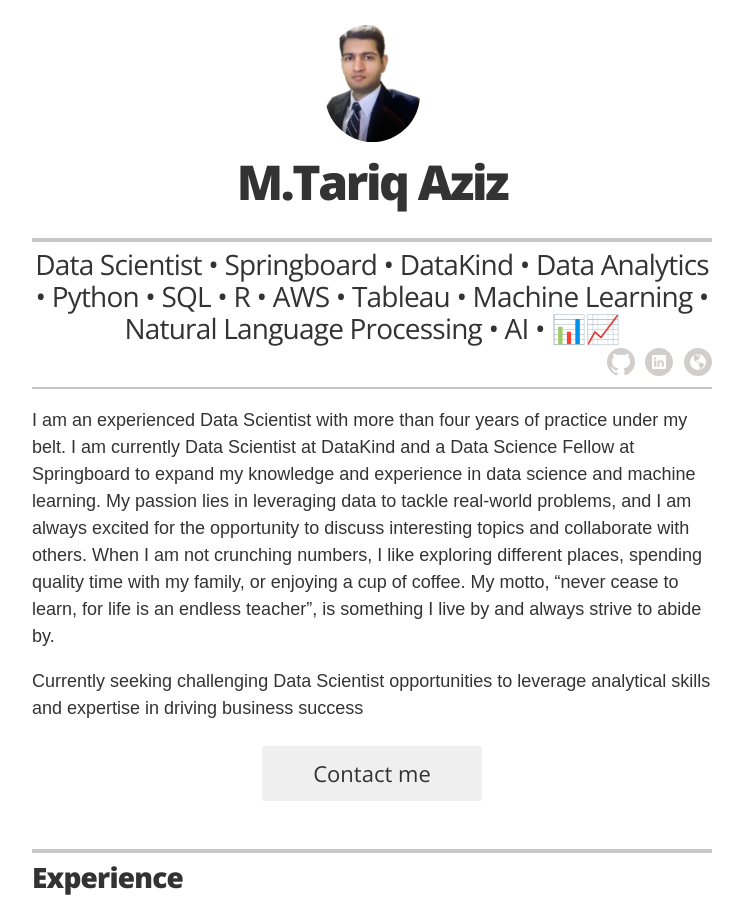
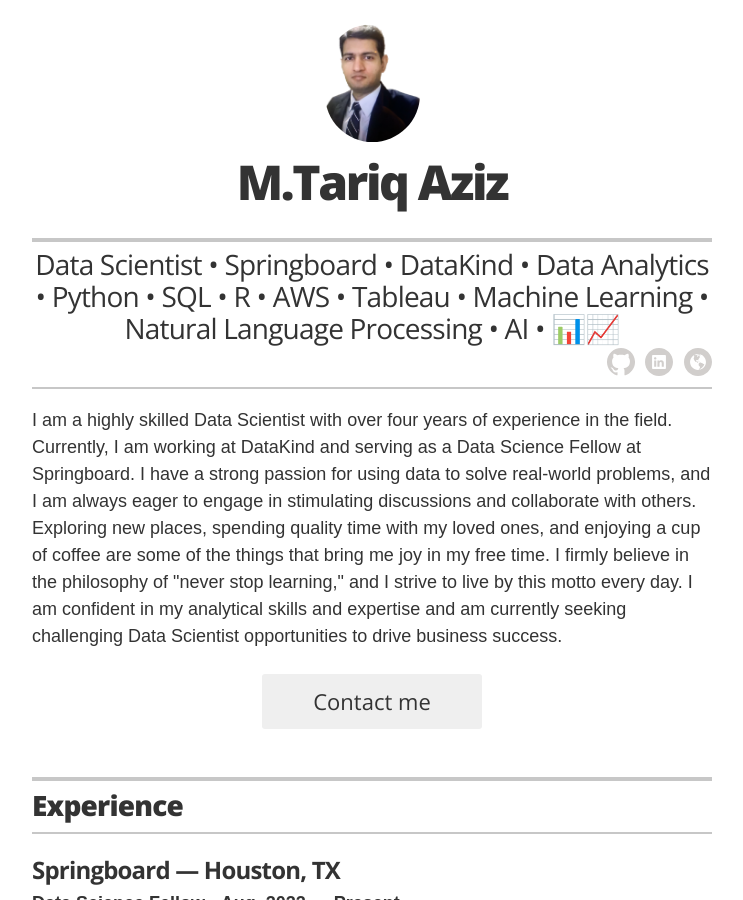
Before and after one commit to ttariqaziz/ttariqaziz.github.io, a Jekyll site: the page built from index.html, in a window 1280 px wide and 900 px high. Shown: the whole window, without its empty margins (268-1011 px from the left). Built offline with Jekyll 4.4.1, drawn with Linux system fonts in a browser that asks for light colours.

Commit message:
Update _config.yml

```diff
--- a/_config.yml
+++ b/_config.yml
@@ -15,7 +15,7 @@
 # lisasimpson@youremailaddress.com
 display_header_contact_info: 'true'
 resume_header_intro: >-
-  <p>I am an experienced Data Scientist with more than four years of practice under my belt. I am currently Data Scientist at DataKind and a Data Science Fellow at Springboard to expand my knowledge and experience in data science and machine learning. My passion lies in leveraging data to tackle real-world problems, and I am always excited for the opportunity to discuss interesting topics and collaborate with others. When I am not crunching numbers, I like exploring different places, spending quality time with my family, or enjoying a cup of coffee. My motto, “never cease to learn, for life is an endless teacher”, is something I live by and always strive to abide by.</p><p>Currently seeking challenging Data Scientist opportunities to leverage analytical skills and expertise in driving business success</p>
+  <p>I am a highly skilled Data Scientist with over four years of experience in the field. Currently, I am working at DataKind and serving as a Data Science Fellow at Springboard. I have a strong passion for using data to solve real-world problems, and I am always eager to engage in stimulating discussions and collaborate with others. Exploring new places, spending quality time with my loved ones, and enjoying a cup of coffee are some of the things that bring me joy in my free time. I firmly believe in the philosophy of "never stop learning," and I strive to live by this motto every day. I am confident in my analytical skills and expertise and am currently seeking challenging Data Scientist opportunities to drive business success.</p>
 resume_looking_for_work: 'yes'
 resume_section_projects: true
 resume_section_experience: true
```
